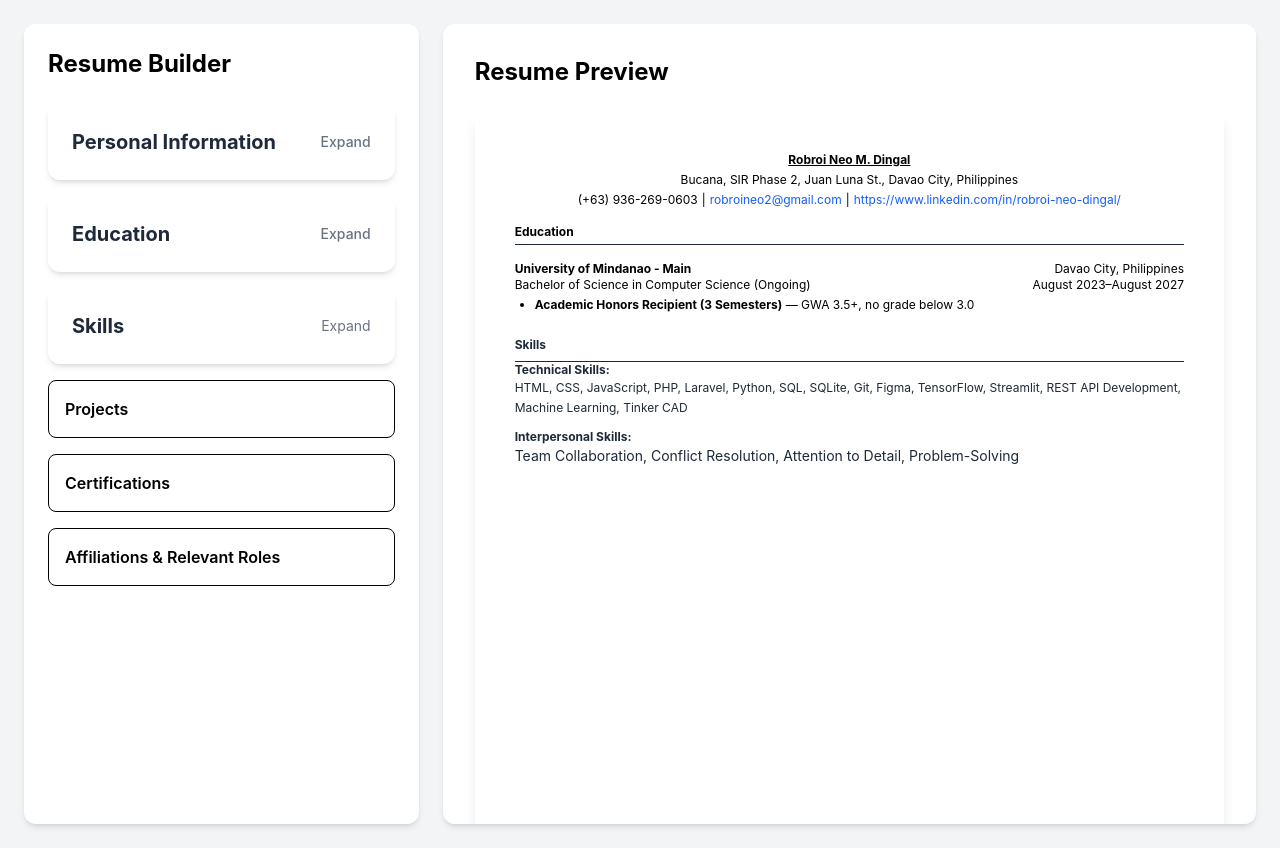
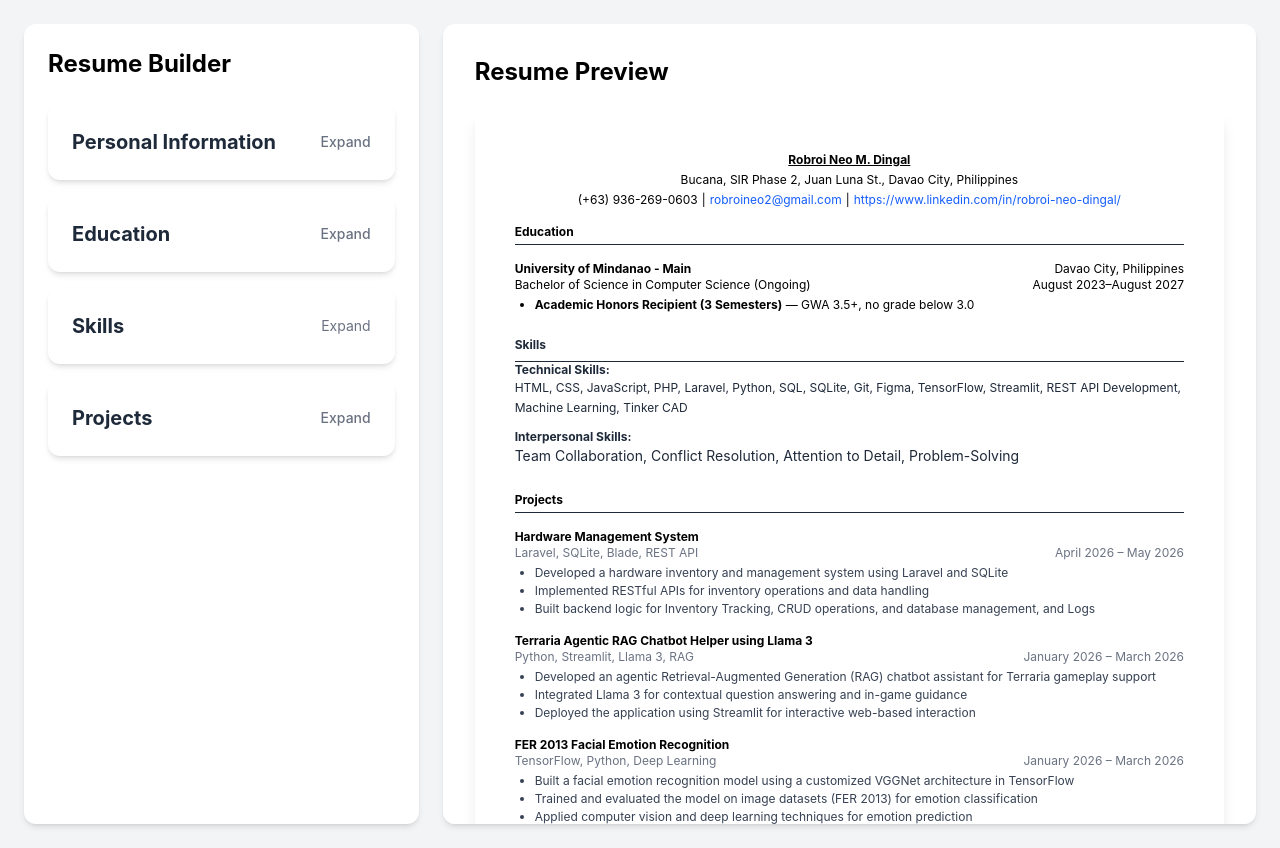
Before and after one commit to robroi-neo/odin-project, a React (Vite) app in the folder cv-app/: page / in a window 1280 px wide. Built offline with nearby package versions, Linux system fonts and the light colour scheme.

Commit message:
TODO: Certifications and Relevant Roles section

```diff
--- a/cv-app/src/App.jsx
+++ b/cv-app/src/App.jsx
@@ -5,6 +5,8 @@ import EducationInfoPreview from "./components/EducationInfoPreview";
 import EducationInputForm from "./components/EducationInputForm";
 import SkillsInputForm from "./components/SkillsInputForm";
 import SkillsInfoPreview from "./components/SkillsInfoPreview";
+import ProjectsInputForm from "./components/ProjectsInputForm";
+import ProjectsInfoPreview from "./components/ProjectsInfoPreview";
 
 function App() {
   const [generalInfo, setGeneralInfo] = useState({
@@ -52,6 +54,49 @@ function App() {
     ],
   });
 
+  const [projectsInfo, setProjectsInfo] = useState([
+    {
+      title: "Hardware Management System",
+      technologies: "Laravel, SQLite, Blade, REST API",
+      date: "April 2026 – May 2026",
+      bullets: [
+        "Developed a hardware inventory and management system using Laravel and SQLite",
+        "Implemented RESTful APIs for inventory operations and data handling",
+        "Built backend logic for Inventory Tracking, CRUD operations, and database management, and Logs",
+      ],
+    },
+    {
+      title: "Terraria Agentic RAG Chatbot Helper using Llama 3",
+      technologies: "Python, Streamlit, Llama 3, RAG",
+      date: "January 2026 – March 2026",
+      bullets: [
+        "Developed an agentic Retrieval-Augmented Generation (RAG) chatbot assistant for Terraria gameplay support",
+        "Integrated Llama 3 for contextual question answering and in-game guidance",
+        "Deployed the application using Streamlit for interactive web-based interaction",
+      ],
+    },
+    {
+      title: "FER 2013 Facial Emotion Recognition",
+      technologies: "TensorFlow, Python, Deep Learning",
+      date: "January 2026 – March 2026",
+      bullets: [
+        "Built a facial emotion recognition model using a customized VGGNet architecture in TensorFlow",
+        "Trained and evaluated the model on image datasets (FER 2013) for emotion classification",
+        "Applied computer vision and deep learning techniques for emotion prediction",
+      ],
+    },
+    {
+      title: "Physics Caster",
+      technologies: "Godot, Game Development",
+      date: "November 2025 – December 2025",
+      bullets: [
+        "Developed a physics-based game using the Godot engine",
+        "Implemented gameplay mechanics, collision systems, and interactive physics behaviors",
+        "Designed core game systems and player interactions",
+      ],
+    },
+  ]);
+
 
   return (
     <div className="min-h-screen bg-gray-100 p-6">
@@ -73,19 +118,20 @@ function App() {
             skillsInfo= {skillsInfo}
             setSkillsInfo= {setSkillsInfo}
           />
+          <ProjectsInputForm
+            projectsInfo= {projectsInfo}
+            setProjectsInfo= {setProjectsInfo}
+          />
+        {/* todo:
           <div className="p-4 border rounded-lg hover:bg-gray-50 cursor-pointer">
-            <h3 className="font-semibold">Projects</h3>
-          </div>
-
-          <div className="p-4 border rounded-lg hover:bg-gray-50 cursor-pointer">
-            <h3 className="font-semibold">Certifications</h3>
+            <h3 className="font-semibold">TO DO Certifications</h3>
           </div>
 
           <div className="p-4 border rounded-lg hover:bg-gray-50 cursor-pointer">
             <h3 className="font-semibold">
               Affiliations & Relevant Roles
             </h3>
-          </div>
+          </div> */}
         </section>
 
         {/* Resume Preview */}
@@ -98,6 +144,7 @@ function App() {
               <GeneralInfoPreview generalInfo={generalInfo} />
               <EducationInfoPreview educationInfo={educationInfo} />
               <SkillsInfoPreview skillsInfo={skillsInfo} />
+              <ProjectsInfoPreview projectsInfo={projectsInfo} />
             </div>
           </div>
         </section>
```
